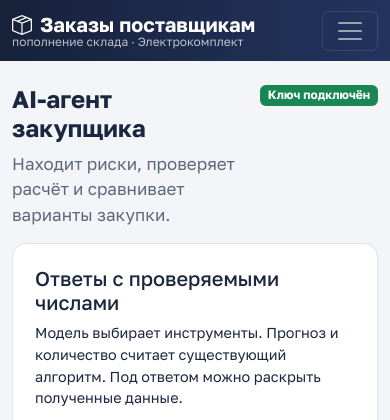
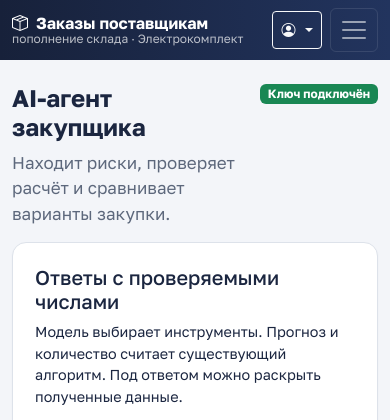
Before and after one commit to BAITC-Hacks/hack-af5480b5-shoqantandau, a Django app: page /agent/ in a window 390 px wide. Shown: the top 420 px of the page. Run offline with Django 5.2, Linux system fonts and the light colour scheme; a user stored in the database is signed in; data that the repository does not hold is empty; some libraries are stand-ins or nearby versions.

Commit message:
Fix header overflow with responsive two-row navigation

```diff
--- a/procurement/static/procurement/app.css
+++ b/procurement/static/procurement/app.css
@@ -21,8 +21,18 @@ body { font-size: 16px; }
 
 /* шапка */
 .app-nav { background: linear-gradient(90deg, #17213a, #22345e); }
-.app-nav .navbar-brand { font-weight: 700; line-height: 1.1; }
+.app-nav > .app-nav-layout { display: grid; grid-template-columns: minmax(0, 1fr) auto; gap: 8px 16px; }
+.app-nav .navbar-brand { min-width: 0; margin: 0; white-space: normal; font-weight: 700; line-height: 1.1; }
 .app-nav .navbar-brand small { display: block; font-weight: 400; font-size: 12px; opacity: .7; }
+.app-nav-actions { display: flex; align-items: center; gap: 8px; min-width: 0; }
+.app-account { min-width: 0; }
+.app-account-toggle { display: flex; align-items: center; gap: 6px; max-width: 100%; min-height: 38px; }
+.app-account-name { max-width: 180px; overflow: hidden; text-overflow: ellipsis; white-space: nowrap; }
+.app-account .dropdown-menu { max-width: min(22rem, calc(100vw - 6rem)); }
+.app-account .dropdown-item-text { white-space: normal; overflow-wrap: anywhere; }
+.app-nav .navbar-collapse { grid-column: 1 / -1; min-width: 0; }
+.app-nav .navbar-nav { flex-wrap: wrap; padding-top: 8px; border-top: 1px solid rgba(255,255,255,.12); }
+.app-nav .navbar-toggler { padding: 6px 8px; }
 .app-nav .nav-link { color: rgba(255,255,255,.8); border-radius: 8px; padding: 8px 12px !important; }
 .app-nav .nav-link:hover { color: #fff; background: rgba(255,255,255,.08); }
 .app-nav .nav-link.active { color: #fff; background: rgba(255,255,255,.16); }
@@ -117,7 +127,9 @@ details.more > summary { cursor: pointer; color: #2657c9; font-weight: 600; }
   .actionbar .btn { font-size: 14px; padding: 7px 10px; }
 }
 .app-nav .nav-link { white-space: nowrap; }
-.app-nav .navbar-brand { margin-right: 8px; }
 .login-card .card { background: #fff; }
 .table-hover > tbody > tr:hover > * { --bs-table-bg-state: #f4f7fd; }
-@media (min-width: 1200px) and (max-width: 1399px) { .app-nav .nav-link { padding: 8px 8px !important; font-size: 15px; } .app-nav .navbar-brand small { display: none; } }
+@media (max-width: 575.98px) {
+  .app-nav .navbar-brand { font-size: 16px; }
+  .app-account-toggle .app-account-name, .app-account-toggle .role-pill { display: none; }
+}
--- a/procurement/templates/procurement/base.html
+++ b/procurement/templates/procurement/base.html
@@ -8,17 +8,34 @@
   <link rel="stylesheet" href="{% static 'procurement/vendor/icons/bootstrap-icons.min.css' %}">
   <link rel="preconnect" href="https://fonts.googleapis.com">
   <link href="https://fonts.googleapis.com/css2?family=Golos+Text:wght@400;500;600;700&display=swap" rel="stylesheet">
-  <link rel="stylesheet" href="{% static 'procurement/app.css' %}">
+  <link rel="stylesheet" href="{% static 'procurement/app.css' %}?v=20260923-header2">
 </head>
 <body>
 {% block body %}
-  <nav class="navbar navbar-expand-xxl navbar-dark app-nav">
-    <div class="container-xl">
+  <nav class="navbar navbar-expand-lg navbar-dark app-nav" aria-label="Основная навигация">
+    <div class="container-xl app-nav-layout">
       <a class="navbar-brand" href="{% url 'procurement:run_form' %}"><i class="bi bi-box-seam me-2"></i>Заказы поставщикам<small>пополнение склада · Электрокомплект</small></a>
-      <button class="navbar-toggler" type="button" data-bs-toggle="collapse" data-bs-target="#nav" aria-controls="nav" aria-expanded="false" aria-label="Меню"><span class="navbar-toggler-icon"></span></button>
+      <div class="app-nav-actions">
+        {% if user.is_authenticated %}
+        <div class="dropdown app-account">
+          <button class="btn btn-sm btn-outline-light dropdown-toggle app-account-toggle" data-bs-toggle="dropdown" aria-expanded="false" aria-label="Профиль: {{ user.get_full_name|default:user.username }}">
+            <i class="bi bi-person-circle" aria-hidden="true"></i>
+            <span class="app-account-name">{{ user.get_full_name|default:user.username }}</span>
+            <span class="role-pill">{{ user.groups.first.name|default:"—" }}</span>
+          </button>
+          <ul class="dropdown-menu dropdown-menu-end">
+            <li><span class="dropdown-item-text small fw-semibold">{{ user.get_full_name|default:user.username }}</span></li>
+            <li><span class="dropdown-item-text small text-muted">Роль: {{ user.groups.first.name|default:"не назначена" }}</span></li>
+            <li><hr class="dropdown-divider"></li>
+            <li><form method="post" action="{% url 'logout' %}">{% csrf_token %}<button class="dropdown-item"><i class="bi bi-box-arrow-right me-2"></i>Выйти</button></form></li>
+          </ul>
+        </div>
+        {% endif %}
+        <button class="navbar-toggler" type="button" data-bs-toggle="collapse" data-bs-target="#nav" aria-controls="nav" aria-expanded="false" aria-label="Меню"><span class="navbar-toggler-icon"></span></button>
+      </div>
       {% with u=request.resolver_match.url_name %}
       <div class="collapse navbar-collapse" id="nav">
-        <ul class="navbar-nav me-auto gap-1 ms-lg-3">
+        <ul class="navbar-nav gap-1">
           <li class="nav-item"><a class="nav-link {% if u == 'agent' %}active{% endif %}" href="{% url 'procurement:agent' %}"><i class="bi bi-chat-dots me-1"></i>AI-агент</a></li>
           <li class="nav-item"><a class="nav-link {% if u == 'run_form' or u == 'run_detail' %}active{% endif %}" href="{% url 'procurement:run_form' %}"><i class="bi bi-cart-check me-1"></i>Заказы</a></li>
           <li class="nav-item"><a class="nav-link {% if u == 'sku_search' or u == 'sku_detail' %}active{% endif %}" href="{% url 'procurement:sku_search' %}"><i class="bi bi-search me-1"></i>Товары</a></li>
@@ -27,19 +44,6 @@
           <li class="nav-item"><a class="nav-link {% if u == 'index' %}active{% endif %}" href="{% url 'procurement:index' %}"><i class="bi bi-database me-1"></i>Данные из 1С</a></li>
           {% if user.is_superuser %}<li class="nav-item"><a class="nav-link" href="{% url 'admin:auth_user_changelist' %}"><i class="bi bi-people me-1"></i>Пользователи</a></li>{% endif %}
         </ul>
-        {% if user.is_authenticated %}
-        <div class="dropdown">
-          <button class="btn btn-sm btn-outline-light dropdown-toggle" data-bs-toggle="dropdown" aria-expanded="false">
-            <i class="bi bi-person-circle me-1"></i>{{ user.get_full_name|default:user.username }}
-            <span class="role-pill ms-1 d-none d-sm-inline">{{ user.groups.first.name|default:"—" }}</span>
-          </button>
-          <ul class="dropdown-menu dropdown-menu-end">
-            <li><span class="dropdown-item-text small text-muted">Роль: {{ user.groups.first.name|default:"не назначена" }}</span></li>
-            <li><hr class="dropdown-divider"></li>
-            <li><form method="post" action="{% url 'logout' %}">{% csrf_token %}<button class="dropdown-item"><i class="bi bi-box-arrow-right me-2"></i>Выйти</button></form></li>
-          </ul>
-        </div>
-        {% endif %}
       </div>
       {% endwith %}
     </div>
```
